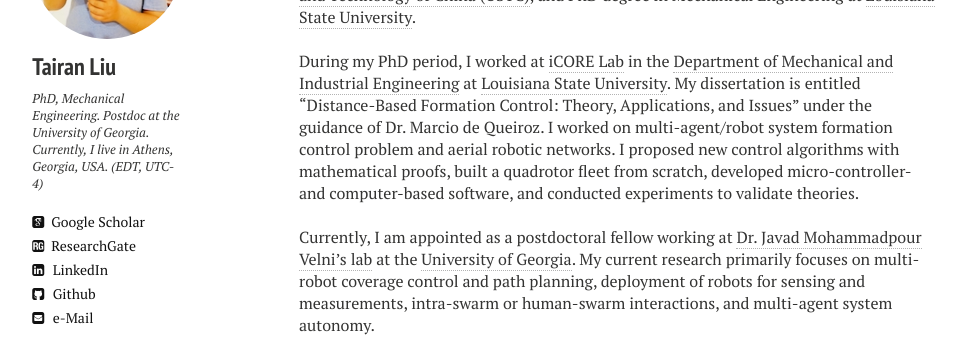
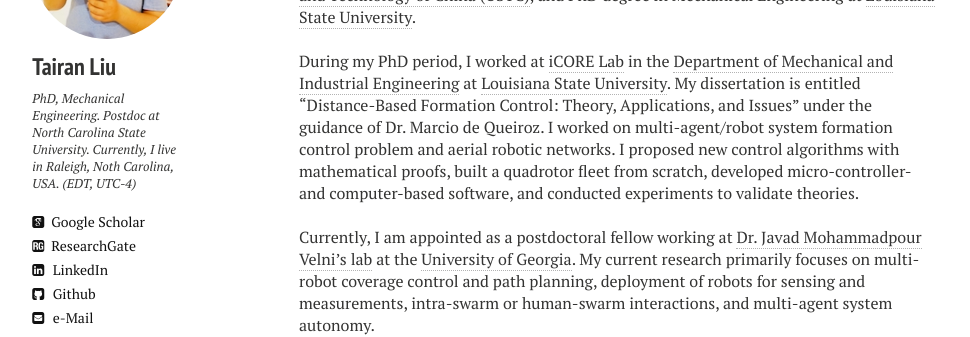
Before and after one commit to liutairan/liutairan.github.io, a Jekyll site: the page built from index.md, in a window 1280 px wide. Shown: the part 195-532 px from the top of the page, without its empty margins (21-991 px from the left). Built offline with Jekyll 4.4.1, drawn with Linux system fonts in a browser that asks for light colours; nearby versions of some CDN libraries; comment, search, counter and statistics services are not loaded.

Commit message:
Update _config.yml

```diff
--- a/_config.yml
+++ b/_config.yml
@@ -10,7 +10,7 @@ disqus_shortname: liutairan
 owner:
   name:           Tairan Liu
   avatar:         photo.jpg
-  bio:            PhD, Mechanical Engineering. Postdoc at the University of Georgia. Currently, I live in Athens, Georgia, USA. (EDT, UTC-4)
+  bio:            PhD, Mechanical Engineering. Postdoc at North Carolina State University. Currently, I live in Raleigh, Noth Carolina, USA. (EDT, UTC-4)
   email:          liutairan2012@gmail.com
   # Social networking links are used in author-bio sidebar. Update and remove as you like.
   researchgate: Tairan_Liu2
```
